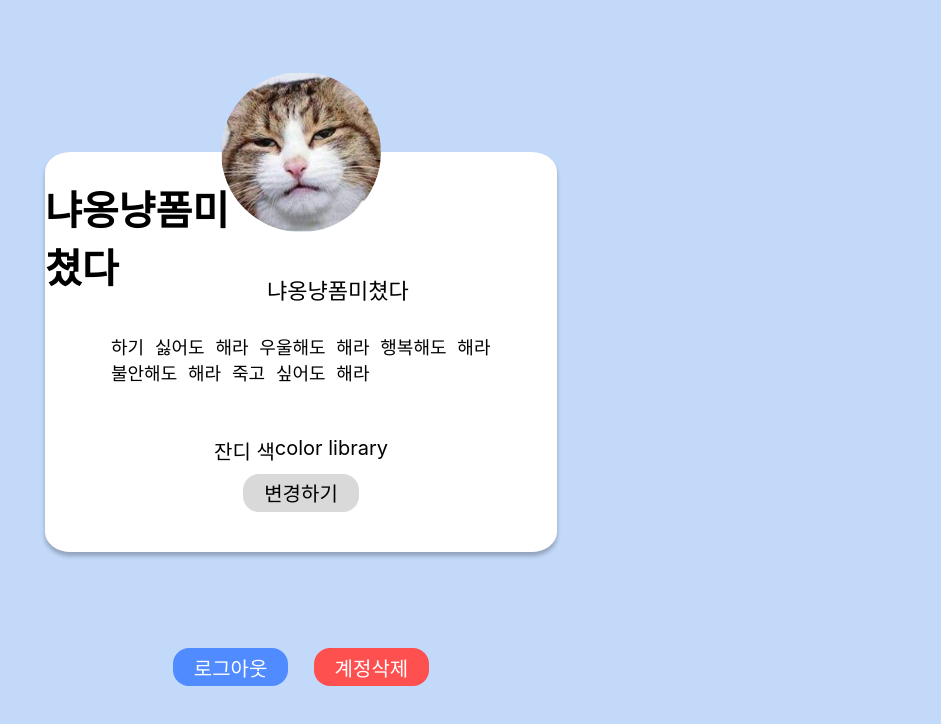
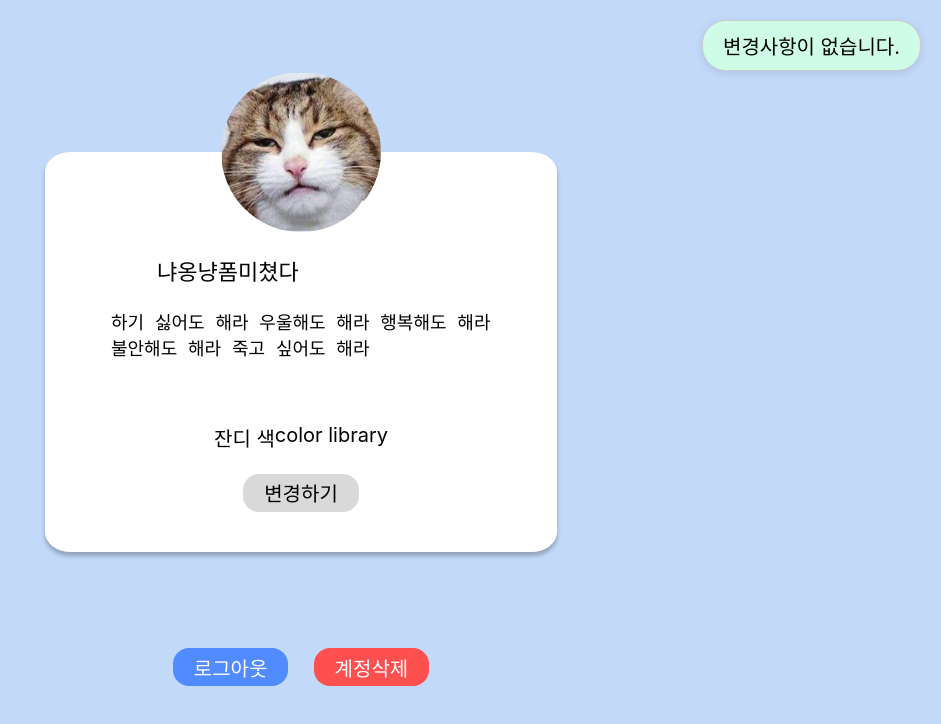
Before and after one commit to TasQueue/Front-End, a React (Create React App) app: page /setting in a window 1280 px wide. Both pictures are taken after a click on the button "변경하기". Shown: the top 724 px of the page, without its empty margins (339-1280 px from the left). Built offline with nearby package versions, Linux system fonts and the light colour scheme; a web font is replaced by a local one.

Commit message:
feat : 설정페이지 - 변경하기 클릭시 모달창 생성

```diff
--- a/src/pages/setting/SettingPage.styled.tsx
+++ b/src/pages/setting/SettingPage.styled.tsx
@@ -73,6 +73,16 @@ export const ChangeBtn = styled.button`
   border-radius: 16px;
   margin: 0 0 5vh 0;
 `;
+export const Modal = styled.div`
+  position: fixed;
+  top: 20px;
+  right: 20px;
+  padding: 10px 20px;
+  background-color: #cefce6;
+  border: 1px solid #ccc;
+  box-shadow: 0 2px 8px rgba(0, 0, 0, 0.1);
+  border-radius: 24px;
+`;
 
 export const TwoButtonWrap = styled.div`
   display: flex;
--- a/src/pages/setting/SettingPage.tsx
+++ b/src/pages/setting/SettingPage.tsx
@@ -1,4 +1,4 @@
-import React, { useState } from 'react';
+import React, { useState, useEffect } from 'react';
 import { useRecoilState } from 'recoil';
 import { catState } from '../../recoil/catState';
 import { userNameState, userStatusState } from '../../recoil/userInfoState';
@@ -9,31 +9,72 @@ const SettingPage = () => {
   const [name, setName] = useRecoilState(userNameState);
   const [currentName, setCurrentName] = useState('');
   const [status, setStatus] = useRecoilState(userStatusState);
+  const [currentStatus, setCurrentStatus] = useState('');
+  const [showModal, setShowModal] = useState(false);
 
-  const handleChange = (e) => {
+  const [initialNameValue, setInitialNameValue] = useState(name);
+  const [initialStatusValue, setInitialStatusValue] = useState(status);
+  const [modalMessage, setModalMessage] = useState('');
+
+  const handleNameChange = (e) => {
     setName(e.target.value);
   };
 
-  const handleClick = () => {
+  const handleNameClick = () => {
     setCurrentName(name);
   };
+
+  const handleStatusChange = (e) => {
+    setStatus(e.target.value);
+  };
+
+  const handleStatusClick = () => {
+    setCurrentStatus(status);
+  };
+
+  const handleClick = () => {
+    if (initialNameValue !== name || initialStatusValue !== status) {
+      handleNameClick();
+      handleStatusClick();
+      setShowModal(true);
+      setModalMessage('변경사항이 저장되었습니다.');
+      setInitialNameValue(name);
+      setInitialStatusValue(status);
+    } else {
+      setShowModal(true);
+      setModalMessage('변경사항이 없습니다.');
+    }
+  };
+
+  useEffect(() => {
+    let timer;
+    if (showModal) {
+      timer = setTimeout(() => {
+        setShowModal(false);
+      }, 5000);
+    }
+    return () => {
+      clearTimeout(timer);
+    };
+  }, [showModal]);
 
   return (
     <S.SettingPageContainer>
       <S.ChangeWhiteBox>
         <S.ProfileImg src={currentCat} alt='profile' />
         <S.ChangeWrap>
-          <h1>{currentName}</h1>
-          <S.NameChange type='text' value={name} onChange={handleChange} />
+          <S.NameChange type='text' value={name} onChange={handleNameChange} />
         </S.ChangeWrap>
         <S.ChangeWrap>
-          <S.StatusChange value={status} />
+          <S.StatusChange value={status} onChange={handleStatusChange} />
         </S.ChangeWrap>
         <S.ChangeWrap>
           <S.GrassChangeLabel>잔디 색</S.GrassChangeLabel>
           <div>color library</div>
         </S.ChangeWrap>
         <S.ChangeBtn onClick={handleClick}> 변경하기</S.ChangeBtn>
+        {/* showModal이 true일 때만 모달 메세지 표시함 */}
+        {showModal && <S.Modal>{modalMessage}</S.Modal>}
       </S.ChangeWhiteBox>
       <S.TwoButtonWrap>
         <S.LogoutBtn type='submit'>로그아웃</S.LogoutBtn>
```
